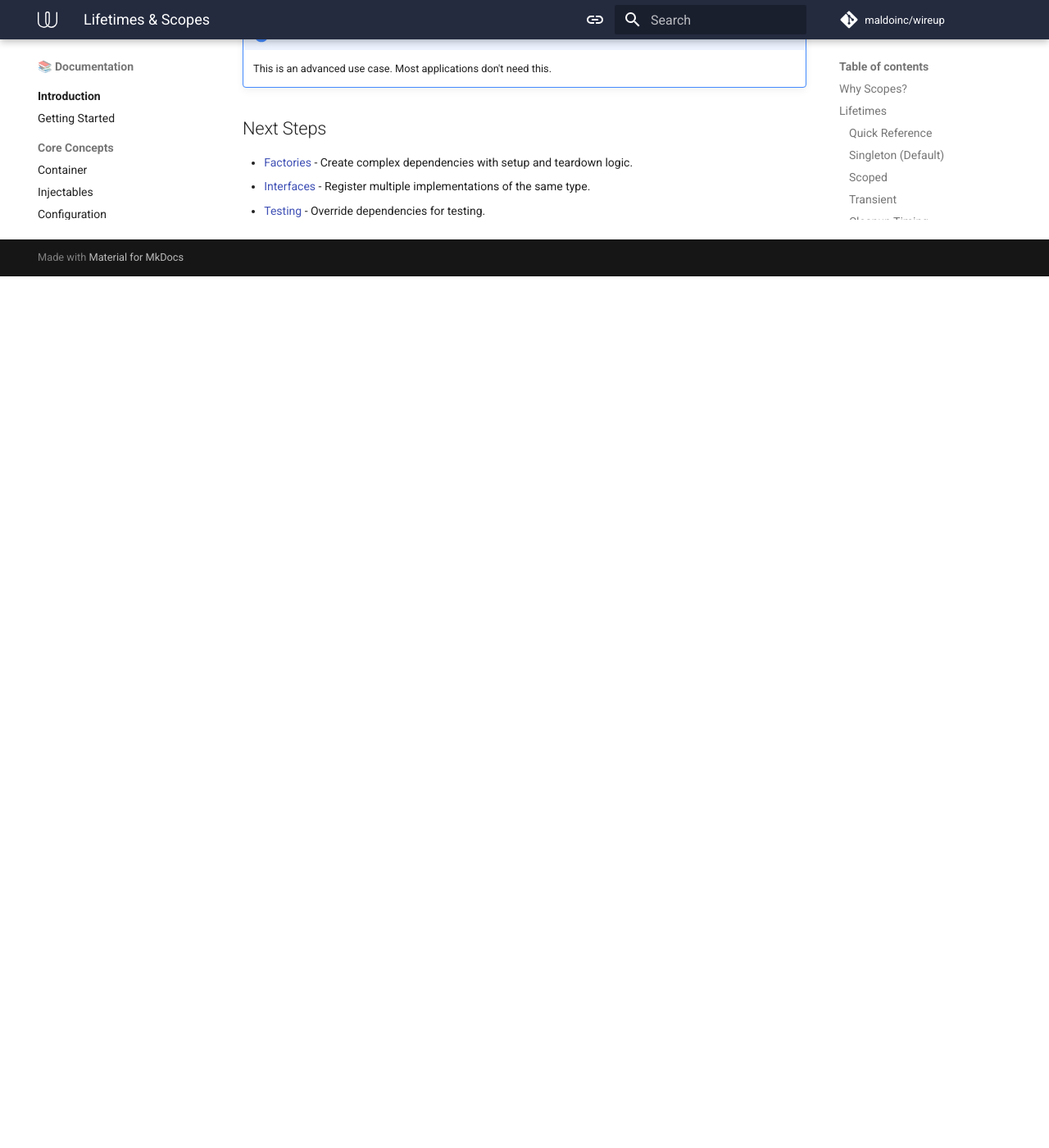
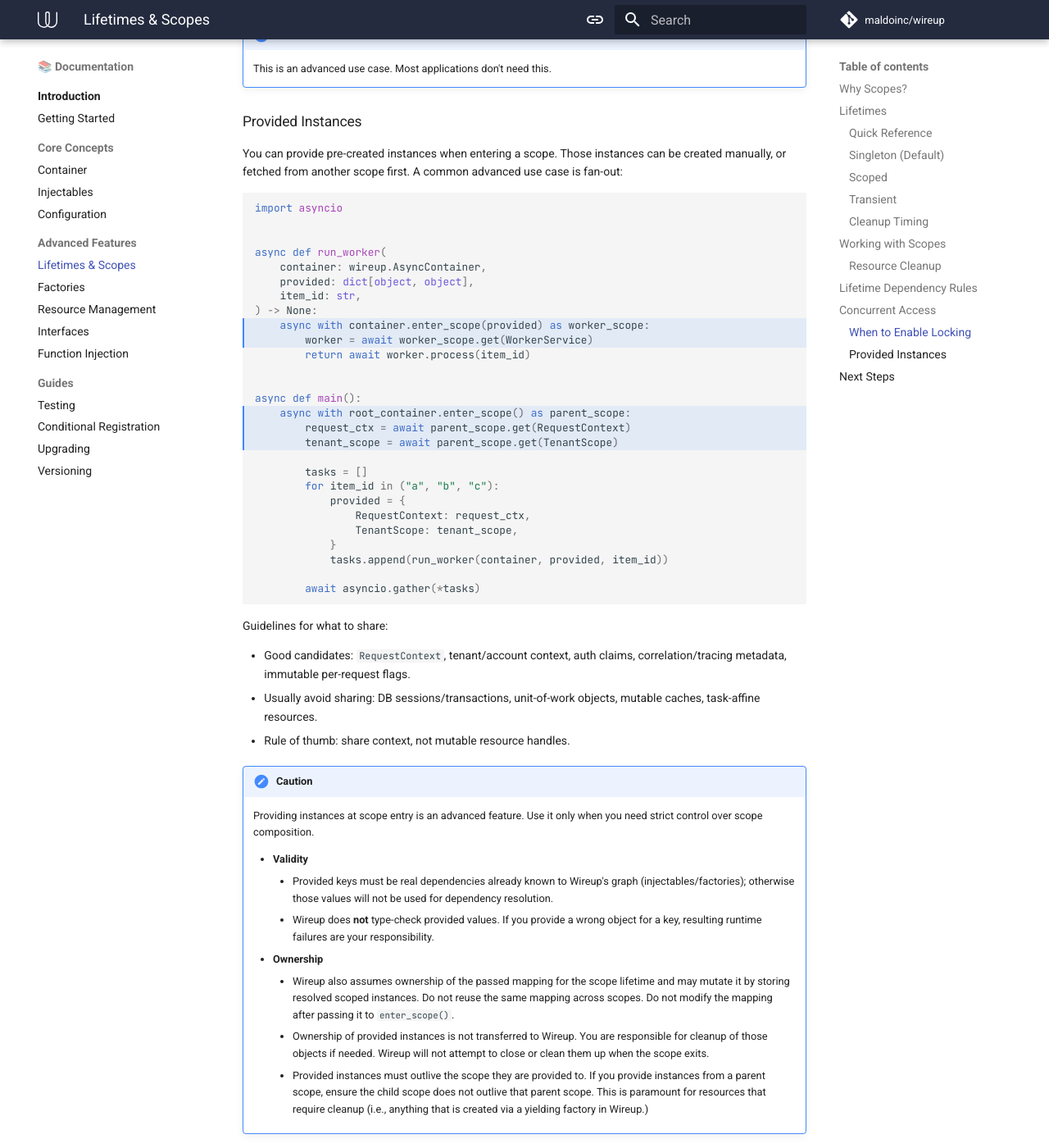
Before and after one commit to maldoinc/wireup, an MkDocs documentation site: the page built from docs/pages/lifetimes_and_scopes.md, in a window 1280 px wide and 1400 px high, scrolled down 3871 px. Shown: the whole window at 82% size. Built offline with MkDocs 1.6.1 and Material for MkDocs 9.7.7, drawn with Linux system fonts in a browser that asks for light colours; comment, search, counter and statistics services are not loaded; the version menu is left out; before the commit the page ends 4208 px from its top, so only the background shows below that.

Commit message:
Add scope instance seeding

````diff
--- a/docs/pages/lifetimes_and_scopes.md
+++ b/docs/pages/lifetimes_and_scopes.md
@@ -215,6 +215,62 @@ container = wireup.create_async_container(
 
     This is an advanced use case. Most applications don't need this.
 
+### Provided Instances
+
+You can provide pre-created instances when entering a scope. Those instances can be created manually, or fetched from another scope first. A common advanced use case is fan-out:
+
+```python hl_lines="9 10 15-17"
+import asyncio
+
+
+async def run_worker(
+    container: wireup.AsyncContainer,
+    provided: dict[object, object],
+    item_id: str,
+) -> None:
+    async with container.enter_scope(provided) as worker_scope:
+        worker = await worker_scope.get(WorkerService)
+        return await worker.process(item_id)
+
+
+async def main():
+    async with root_container.enter_scope() as parent_scope:
+        request_ctx = await parent_scope.get(RequestContext)
+        tenant_scope = await parent_scope.get(TenantScope)
+
+        tasks = []
+        for item_id in ("a", "b", "c"):
+            provided = {
+                RequestContext: request_ctx,
+                TenantScope: tenant_scope,
+            }
+            tasks.append(run_worker(container, provided, item_id))
+
+        await asyncio.gather(*tasks)
+```
+
+Guidelines for what to share:
+
+- Good candidates: `RequestContext`, tenant/account context, auth claims, correlation/tracing metadata, immutable per-request flags.
+- Usually avoid sharing: DB sessions/transactions, unit-of-work objects, mutable caches, task-affine resources.
+- Rule of thumb: share context, not mutable resource handles.
+
+!!! note "Caution"
+
+    Providing instances at scope entry is an advanced feature. Use it only when you need strict control over scope composition.
+
+    * **Validity**
+        * Provided keys must be real dependencies already known to Wireup's graph (injectables/factories); otherwise those
+        values will not be used for dependency resolution.
+        * Wireup does **not** type-check provided values. If you provide a wrong object for a key, resulting runtime failures are
+        your responsibility.
+    * **Ownership**
+        * Wireup also assumes ownership of the passed mapping for the scope lifetime and may mutate it by storing resolved
+        scoped instances. Do not reuse the same mapping across scopes. Do not modify the mapping after passing it to `enter_scope()`.
+        * Ownership of provided instances is not transferred to Wireup. You are responsible for cleanup of those objects if needed. Wireup will not attempt to close or clean them up when the scope exits.
+        * Provided instances must outlive the scope they are provided to. If you provide instances from a parent scope, ensure the child scope does not outlive that parent scope. This is paramount for
+        resources that require cleanup (i.e., anything that is created via a yielding factory in Wireup.)
+
 ## Next Steps
 
 - [Factories](factories.md) - Create complex dependencies with setup and teardown logic.
--- a/wireup/__init__.py
+++ b/wireup/__init__.py
@@ -1,3 +1,5 @@
+from __future__ import annotations
+
 from wireup._annotations import Inject, Injected, abstract, injectable, service
 from wireup._decorators import inject_from_container
 from wireup.ioc.container import (
@@ -8,6 +10,7 @@ from wireup.ioc.container.async_container import AsyncContainer
 from wireup.ioc.container.sync_container import SyncContainer
 from wireup.ioc.types import InjectableOverride
 from wireup.ioc.types import InjectableOverride as ServiceOverride
+from wireup.util import qualified
 
 __all__ = [
     "AsyncContainer",
@@ -21,5 +24,6 @@ __all__ = [
     "create_sync_container",
     "inject_from_container",
     "injectable",
+    "qualified",
     "service",
 ]
````
Also changed, not shown: docs/pages/container.md (+13 -4 lines), 8 other files.
